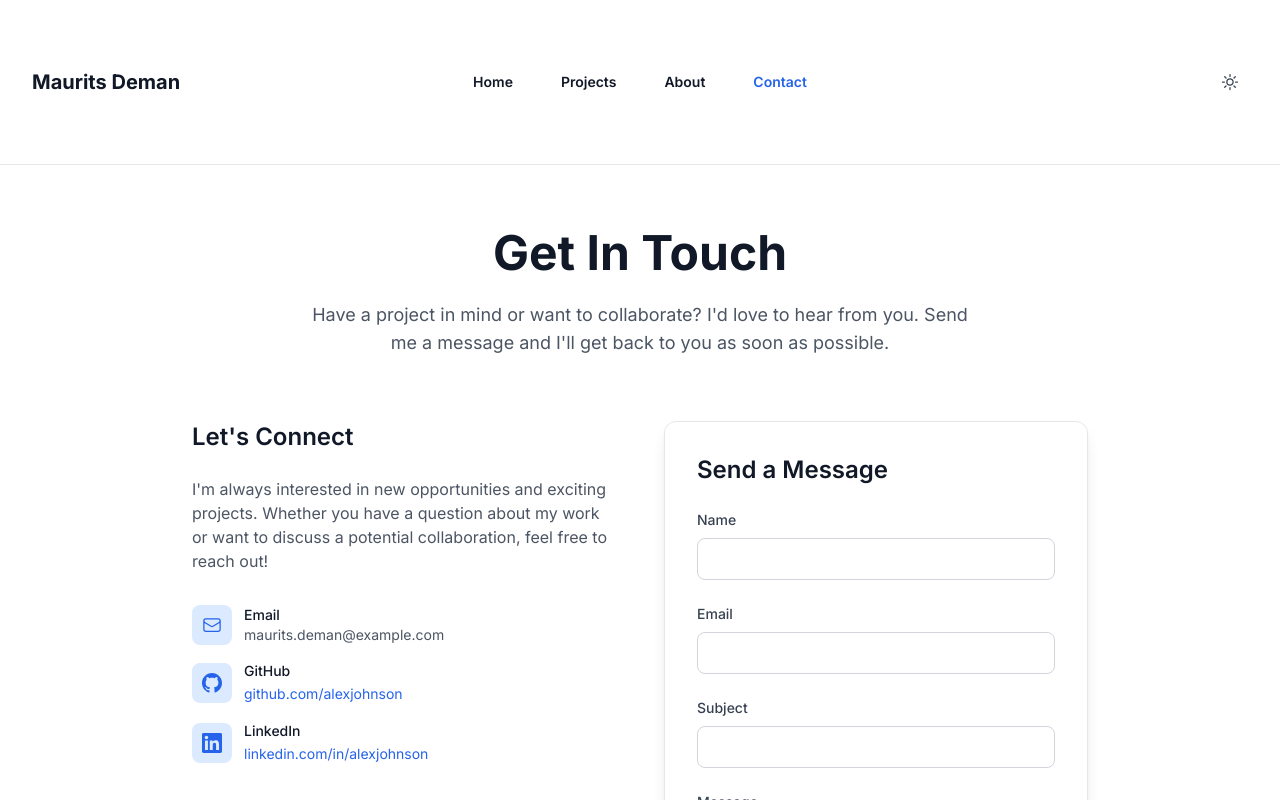
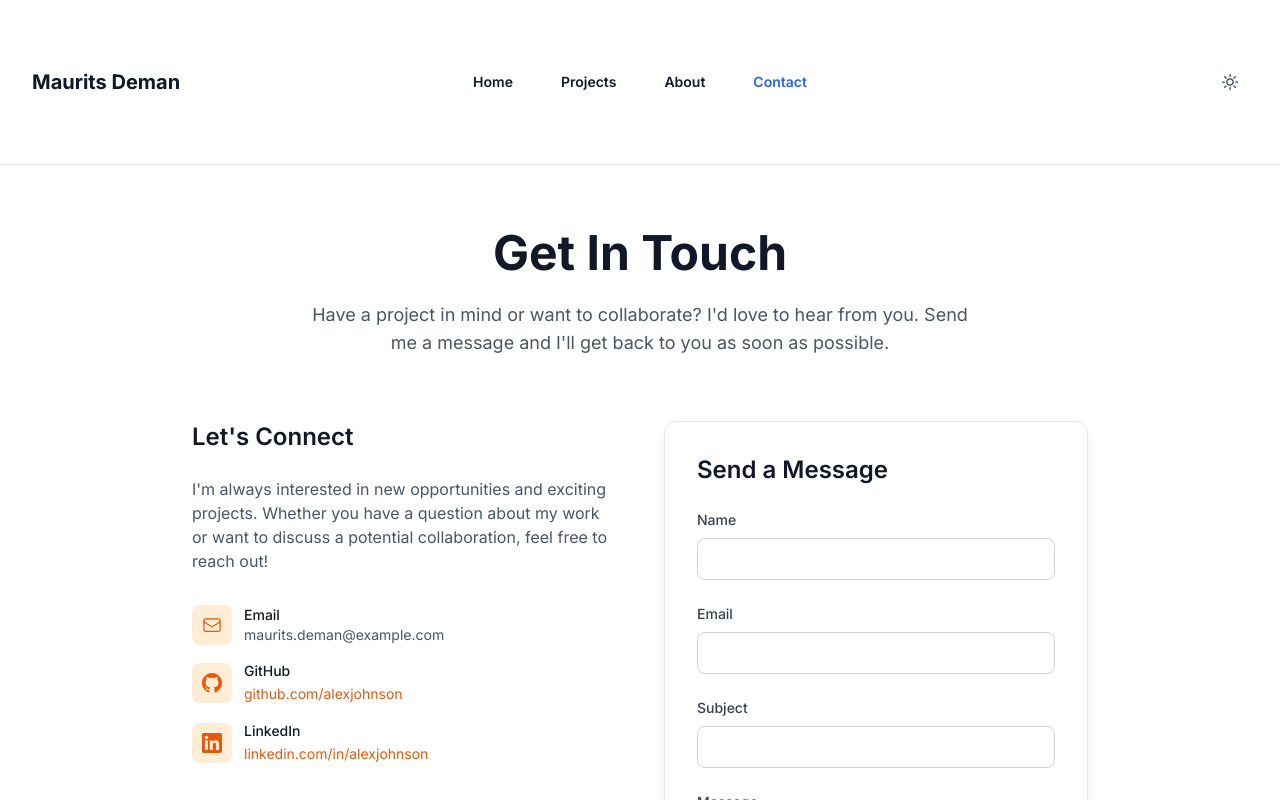
Before and after one commit to Maurits123/Website, a Next.js app: page /contact in a window 1280 px wide. Shown: the top 800 px of the page. Built offline with nearby package versions, Linux system fonts and the light colour scheme.

Commit message:
Add real contact form functionality with Formspree and burnt orange theme

```diff
--- a/src/app/contact/page.tsx
+++ b/src/app/contact/page.tsx
@@ -30,11 +30,26 @@ export default function Contact() {
     e.preventDefault()
     setIsSubmitting(true)
 
-    // Simulate form submission (replace with actual Formspree integration)
     try {
-      await new Promise(resolve => setTimeout(resolve, 1000))
-      setSubmitStatus('success')
-      setFormData({ name: '', email: '', subject: '', message: '' })
+      const response = await fetch('https://formspree.io/f/xpwgkqkp', {
+        method: 'POST',
+        headers: {
+          'Content-Type': 'application/json',
+        },
+        body: JSON.stringify({
+          name: formData.name,
+          email: formData.email,
+          subject: formData.subject,
+          message: formData.message,
+        }),
+      })
+
+      if (response.ok) {
+        setSubmitStatus('success')
+        setFormData({ name: '', email: '', subject: '', message: '' })
+      } else {
+        setSubmitStatus('error')
+      }
     } catch (error) {
       setSubmitStatus('error')
     } finally {
@@ -115,8 +130,8 @@ export default function Contact() {
 
               <div className="space-y-4">
                 <div className="flex items-center space-x-3">
-                  <div className="flex-shrink-0 w-10 h-10 bg-blue-100 dark:bg-blue-900/20 rounded-lg flex items-center justify-center">
-                    <svg className="h-5 w-5 text-blue-600 dark:text-blue-400" fill="none" viewBox="0 0 24 24" strokeWidth="1.5" stroke="currentColor">
+                  <div className="flex-shrink-0 w-10 h-10 bg-burnt-orange-100 dark:bg-burnt-orange-900/20 rounded-lg flex items-center justify-center">
+                    <svg className="h-5 w-5 text-burnt-orange-600 dark:text-burnt-orange-400" fill="none" viewBox="0 0 24 24" strokeWidth="1.5" stroke="currentColor">
                       <path strokeLinecap="round" strokeLinejoin="round" d="M21.75 6.75v10.5a2.25 2.25 0 01-2.25 2.25h-15a2.25 2.25 0 01-2.25-2.25V6.75m19.5 0A2.25 2.25 0 0019.5 4.5h-15a2.25 2.25 0 00-2.25 2.25m19.5 0v.243a2.25 2.25 0 01-1.07 1.916l-7.5 4.615a2.25 2.25 0 01-2.36 0L3.32 8.91a2.25 2.25 0 01-1.07-1.916V6.75" />
                     </svg>
                   </div>
@@ -127,8 +142,8 @@ export default function Contact() {
                 </div>
 
                 <div className="flex items-center space-x-3">
-                  <div className="flex-shrink-0 w-10 h-10 bg-blue-100 dark:bg-blue-900/20 rounded-lg flex items-center justify-center">
-                    <svg className="h-5 w-5 text-blue-600 dark:text-blue-400" fill="currentColor" viewBox="0 0 24 24">
+                  <div className="flex-shrink-0 w-10 h-10 bg-burnt-orange-100 dark:bg-burnt-orange-900/20 rounded-lg flex items-center justify-center">
+                    <svg className="h-5 w-5 text-burnt-orange-600 dark:text-burnt-orange-400" fill="currentColor" viewBox="0 0 24 24">
                       <path d="M12 0c-6.626 0-12 5.373-12 12 0 5.302 3.438 9.8 8.207 11.387.599.111.793-.261.793-.577v-2.234c-3.338.726-4.033-1.416-4.033-1.416-.546-1.387-1.333-1.756-1.333-1.756-1.089-.745.083-.729.083-.729 1.205.084 1.839 1.237 1.839 1.237 1.07 1.834 2.807 1.304 3.492.997.107-.775.418-1.305.762-1.604-2.665-.305-5.467-1.334-5.467-5.931 0-1.311.469-2.381 1.236-3.221-.124-.303-.535-1.524.117-3.176 0 0 1.008-.322 3.301 1.23.957-.266 1.983-.399 3.003-.404 1.02.005 2.047.138 3.006.404 2.291-1.552 3.297-1.23 3.297-1.23.653 1.653.242 2.874.118 3.176.77.84 1.235 1.911 1.235 3.221 0 4.609-2.807 5.624-5.479 5.921.43.372.823 1.102.823 2.222v3.293c0 .319.192.694.801.576 4.765-1.589 8.199-6.086 8.199-11.386 0-6.627-5.373-12-12-12z"/>
                     </svg>
                   </div>
@@ -136,7 +151,7 @@ export default function Contact() {
                     <p className="text-sm font-medium text-gray-900 dark:text-white">GitHub</p>
                     <a
                       href={profile.socials.find(s => s.name === 'GitHub')?.url}
-                      className="text-sm text-blue-600 dark:text-blue-400 hover:underline"
+                      className="text-sm text-burnt-orange-600 dark:text-burnt-orange-400 hover:underline"
                       target="_blank"
                       rel="noopener noreferrer"
                     >
@@ -146,8 +161,8 @@ export default function Contact() {
                 </div>
 
                 <div className="flex items-center space-x-3">
-                  <div className="flex-shrink-0 w-10 h-10 bg-blue-100 dark:bg-blue-900/20 rounded-lg flex items-center justify-center">
-                    <svg className="h-5 w-5 text-blue-600 dark:text-blue-400" fill="currentColor" viewBox="0 0 24 24">
+                  <div className="flex-shrink-0 w-10 h-10 bg-burnt-orange-100 dark:bg-burnt-orange-900/20 rounded-lg flex items-center justify-center">
+                    <svg className="h-5 w-5 text-burnt-orange-600 dark:text-burnt-orange-400" fill="currentColor" viewBox="0 0 24 24">
                       <path d="M20.447 20.452h-3.554v-5.569c0-1.328-.027-3.037-1.852-3.037-1.853 0-2.136 1.445-2.136 2.939v5.667H9.351V9h3.414v1.561h.046c.477-.9 1.637-1.85 3.37-1.85 3.601 0 4.267 2.37 4.267 5.455v6.286zM5.337 7.433c-1.144 0-2.063-.926-2.063-2.065 0-1.138.92-2.063 2.063-2.063 1.14 0 2.064.925 2.064 2.063 0 1.139-.925 2.065-2.064 2.065zm1.782 13.019H3.555V9h3.564v11.452zM22.225 0H1.771C.792 0 0 .774 0 1.729v20.542C0 23.227.792 24 1.771 24h20.451C23.2 24 24 23.227 24 22.271V1.729C24 .774 23.2 0 22.222 0h.003z"/>
                     </svg>
                   </div>
@@ -155,7 +170,7 @@ export default function Contact() {
                     <p className="text-sm font-medium text-gray-900 dark:text-white">LinkedIn</p>
                     <a
                       href={profile.socials.find(s => s.name === 'LinkedIn')?.url}
-                      className="text-sm text-blue-600 dark:text-blue-400 hover:underline"
+                      className="text-sm text-burnt-orange-600 dark:text-burnt-orange-400 hover:underline"
                       target="_blank"
                       rel="noopener noreferrer"
                     >
@@ -204,7 +219,7 @@ export default function Contact() {
                     value={formData.name}
                     onChange={handleChange}
                     required
-                    className="w-full px-3 py-2 border border-gray-300 dark:border-gray-600 rounded-lg focus:ring-2 focus:ring-blue-500 focus:border-transparent dark:bg-gray-700 dark:text-white transition-colors duration-200"
+                    className="w-full px-3 py-2 border border-gray-300 dark:border-gray-600 rounded-lg focus:ring-2 focus:ring-burnt-orange-500 focus:border-transparent dark:bg-gray-700 dark:text-white transition-colors duration-200"
                   />
                 </div>
 
@@ -219,7 +234,7 @@ export default function Contact() {
                     value={formData.email}
                     onChange={handleChange}
                     required
-                    className="w-full px-3 py-2 border border-gray-300 dark:border-gray-600 rounded-lg focus:ring-2 focus:ring-blue-500 focus:border-transparent dark:bg-gray-700 dark:text-white transition-colors duration-200"
+                    className="w-full px-3 py-2 border border-gray-300 dark:border-gray-600 rounded-lg focus:ring-2 focus:ring-burnt-orange-500 focus:border-transparent dark:bg-gray-700 dark:text-white transition-colors duration-200"
                   />
                 </div>
 
@@ -234,7 +249,7 @@ export default function Contact() {
                     value={formData.subject}
                     onChange={handleChange}
                     required
-                    className="w-full px-3 py-2 border border-gray-300 dark:border-gray-600 rounded-lg focus:ring-2 focus:ring-blue-500 focus:border-transparent dark:bg-gray-700 dark:text-white transition-colors duration-200"
+                    className="w-full px-3 py-2 border border-gray-300 dark:border-gray-600 rounded-lg focus:ring-2 focus:ring-burnt-orange-500 focus:border-transparent dark:bg-gray-700 dark:text-white transition-colors duration-200"
                   />
                 </div>
 
```
